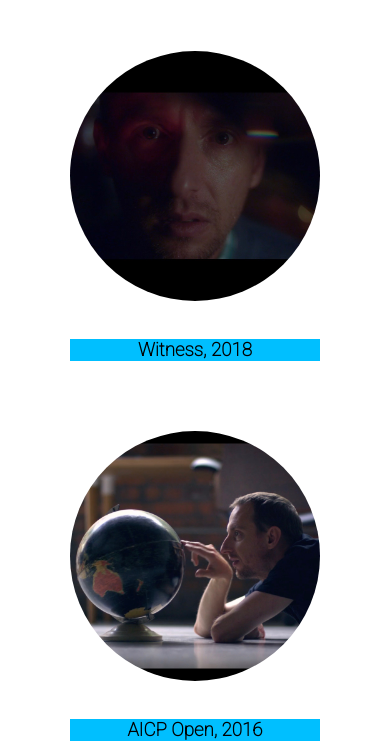
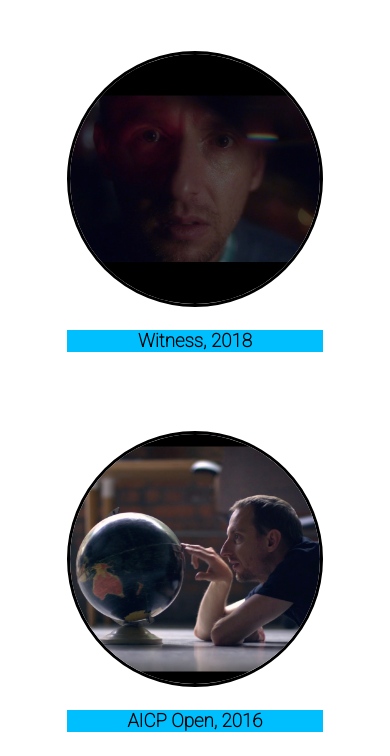
Before and after one commit to AngelaAngela/Acting-Resume, a plain HTML site: page projects.html in a window 390 px wide. Shown: the part 88-844 px from the top of the page. Drawn offline with nearby package versions, Linux system fonts and the light colour scheme; a web font is replaced by a local one.

Commit message:
projects mobile

```diff
--- a/main.css
+++ b/main.css
@@ -274,6 +274,8 @@ h2 {
 
 
 
+
+
     }
 }
 
@@ -282,7 +284,8 @@ h2 {
     .moviePic {
         height: 250px;
         width: 250px;
-        margin-bottom: 15px;
+        border: black solid 3px;
+
 
 
 
@@ -294,7 +297,6 @@ h2 {
     .paraContainer {
         display: none;
 
-        /* border: black solid 2px; */
 
 
     }
@@ -310,5 +312,6 @@ h2 {
         font-weight: bolder;
 
 
+
     }
 }
```
